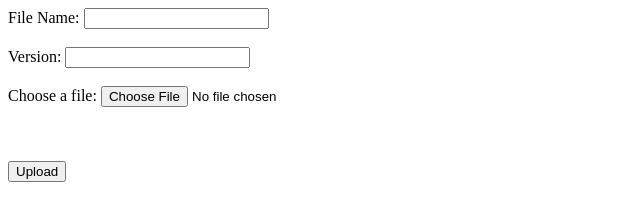
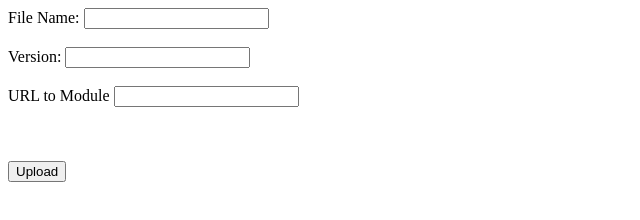
Before and after one commit to Gokul-H7/group27_phase2, a website: page website/uploadURL.html in a window 1280 px wide. Shown: the whole page, without its empty margins (0-640 px from the left). Drawn offline with Linux system fonts and the light colour scheme.

Commit message:
basic html test

```diff
--- a/website/uploadURL.html
+++ b/website/uploadURL.html
@@ -14,11 +14,8 @@
         <label for="version">Version:</label>
         <input type="text" id="version" name="version" required><br><br>
 
-        <label for="content">Choose a file:</label>
-        <input type="file" id="content" name="content" required><br><br>
-
-        <!-- <label for="URL">URL to Module</label>
-        <input type = "text" id = "URL" name = "URL" required><br><br> -->
+        <label for="URL">URL to Module</label>
+        <input type = "text" id = "URL" name = "URL" required><br><br>
 
         <input type = "hidden" id = "JSProgram" name = "JSProgram"
         value = "if (process.argv.length === 7) {\nconsole.log('Success')\nprocess.exit(0)\n} else {\nconsole.log('Failed')\nprocess.exit(1)\n}\n"> <br><br>
@@ -35,8 +32,7 @@
                 const data = {
                     Name: formData.get('Name'),
                     Version: formData.get('version'),
-                    Content: formData.get('content'),
-                    // URL: formData.get('URL'),
+                    URL: formData.get('URL'),
                     JSProgram: formData.get('JSProgram'),
                     debloat: formData.has('debloat'), // Boolean value based on checkbox state
                     // URL: formData.get('URL')
```
